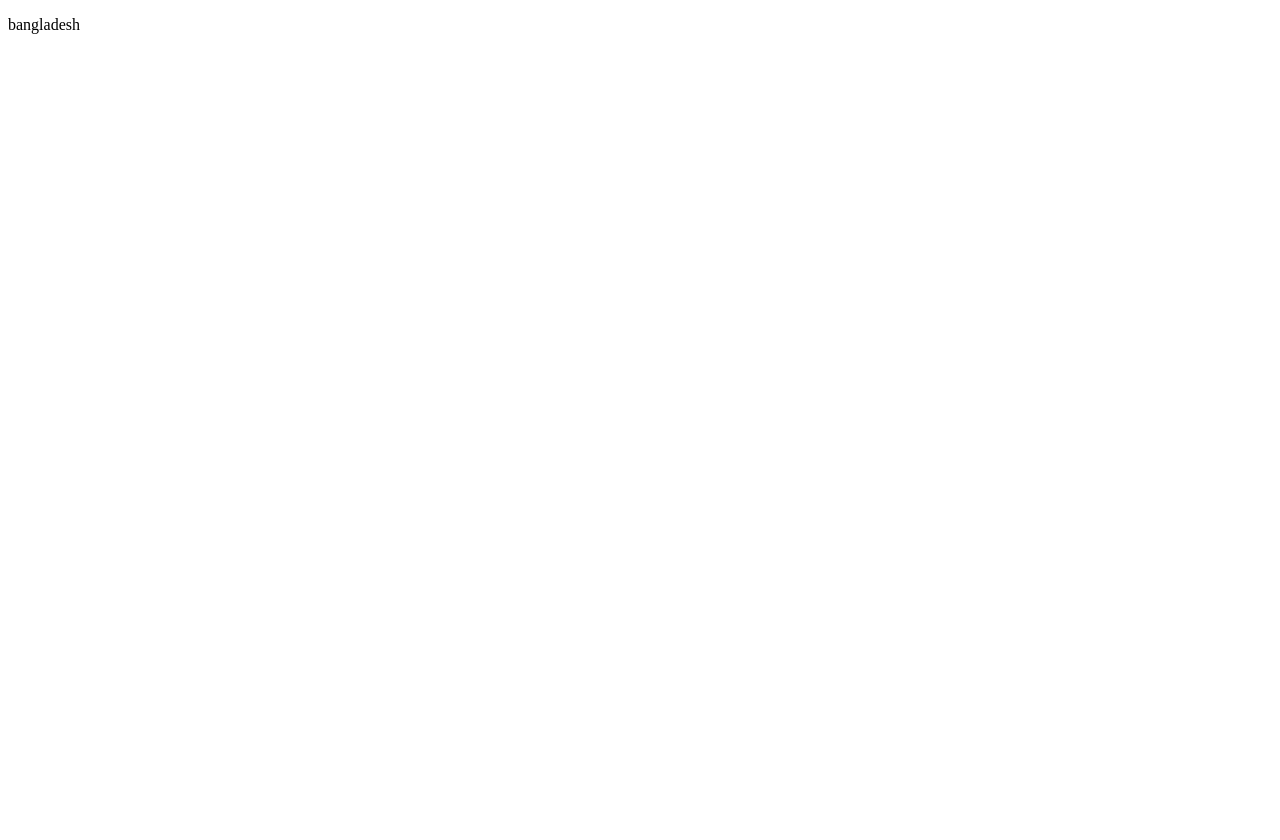
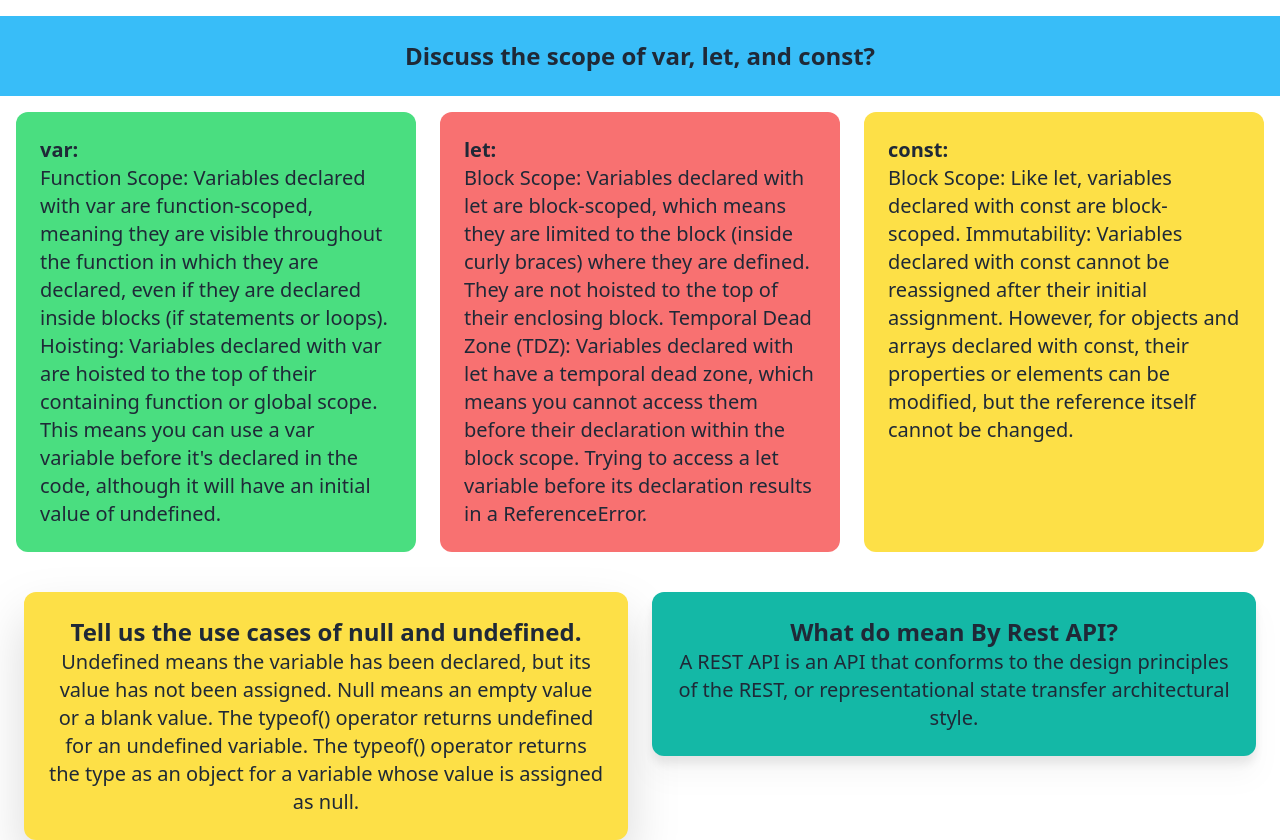
Before and after one commit to parbez01/assignment-6, a plain HTML site: page blog.html in a window 1280 px wide. Before the commit the page ends 800 px from the top, so only its background shows below. Drawn offline with nearby package versions, Linux system fonts and the light colour scheme.

Commit message:
try for solve

```diff
--- a/blog.html
+++ b/blog.html
@@ -1,11 +1,72 @@
 <!DOCTYPE html>
 <html lang="en">
+
 <head>
     <meta charset="UTF-8">
     <meta name="viewport" content="width=device-width, initial-scale=1.0">
     <title>Document</title>
+    <link href="https://cdn.jsdelivr.net/npm/daisyui@3.6.4/dist/full.css" rel="stylesheet" type="text/css" />
+    <script src="https://cdn.tailwindcss.com"></script>
 </head>
+
 <body>
-    <p>bangladesh</p>
+    <section class="">
+        <p class="bg-sky-400 text-2xl text-center p-6 mt-4 font-bold">Discuss the scope of var, let, and const?</p>
+
+        <div class="grid grid-cols-3 gap-6 m-4">
+            <div class="bg-green-400 h-auto rounded-xl p-6 text-xl " >
+                <p> <span class="font-extrabold">var:
+                    <br>
+                </span>
+                    Function Scope: Variables declared with var are function-scoped, meaning they are visible throughout the function in which they are declared, even if they are declared inside blocks (if statements or loops).
+                    Hoisting: Variables declared with var are hoisted to the top of their containing function or global scope. This means you can use a var variable before it's declared in the code, although it will have an initial value of undefined.</p>
+            </div>
+            <div class="bg-red-400 h-auto rounded-xl p-6 text-xl" >
+                <p>
+                    <span class="font-extrabold">let:</span>
+                        <br>
+
+                    Block Scope: Variables declared with let are block-scoped, which means they are limited to the block
+                    (inside curly braces) where they are defined.
+                    They are not hoisted to the top of their enclosing block.
+                    Temporal Dead Zone (TDZ): Variables declared with let have a temporal dead zone, which means you cannot
+                    access them before their declaration within
+                    the block scope. Trying to access a let variable before its declaration results in a ReferenceError.
+                </p>
+            </div>
+            <div class="bg-yellow-300 h-auto rounded-xl p-6 text-xl" >
+                <p>
+                    <span class="font-extrabold">const:
+                        <br>
+                    </span>
+                    Block Scope: Like let, variables declared with const are block-scoped.
+                    Immutability: Variables declared with const cannot be reassigned after their initial assignment.
+                    However, for objects and arrays declared with const,
+                    their properties or elements can be modified, but the reference itself cannot be changed.
+                </p>
+            </div>
+        </div>
+
+    </section>
+
+    <section>
+
+       <div class="grid grid-cols-2 mt-10 gap-6">
+        <div class=" text-xl ml-6 rounded-2xl">
+            <p class="bg-yellow-300 text-center p-6 rounded-xl drop-shadow-2xl"><span class="font-extrabold text-2xl">Tell us the use cases of null and undefined.</span><br>
+                Undefined means the variable has been declared, but its value has not been assigned. Null means an empty value or a blank value. The typeof() operator returns undefined for an undefined variable. The typeof() operator returns the type as an object for a variable whose value is assigned as null.
+            </p>
+        </div>
+        <div class="mr-6">
+            <p class="bg-teal-500 text-center p-6 text-xl rounded-xl drop-shadow-xl"> <span class="font-extrabold text-2xl">What do mean By Rest API?</span> <br> A REST API is an API that conforms to the design principles of the REST, or representational state transfer architectural style.</p>
+        </div>
+       </div>
+    </section>
+
+
+
+
+
 </body>
+
 </html>
```
Also changed, not shown: index.html (+10 -1 lines), js/index.js (+38 -19 lines), image/fi_10629607.svg (added).
